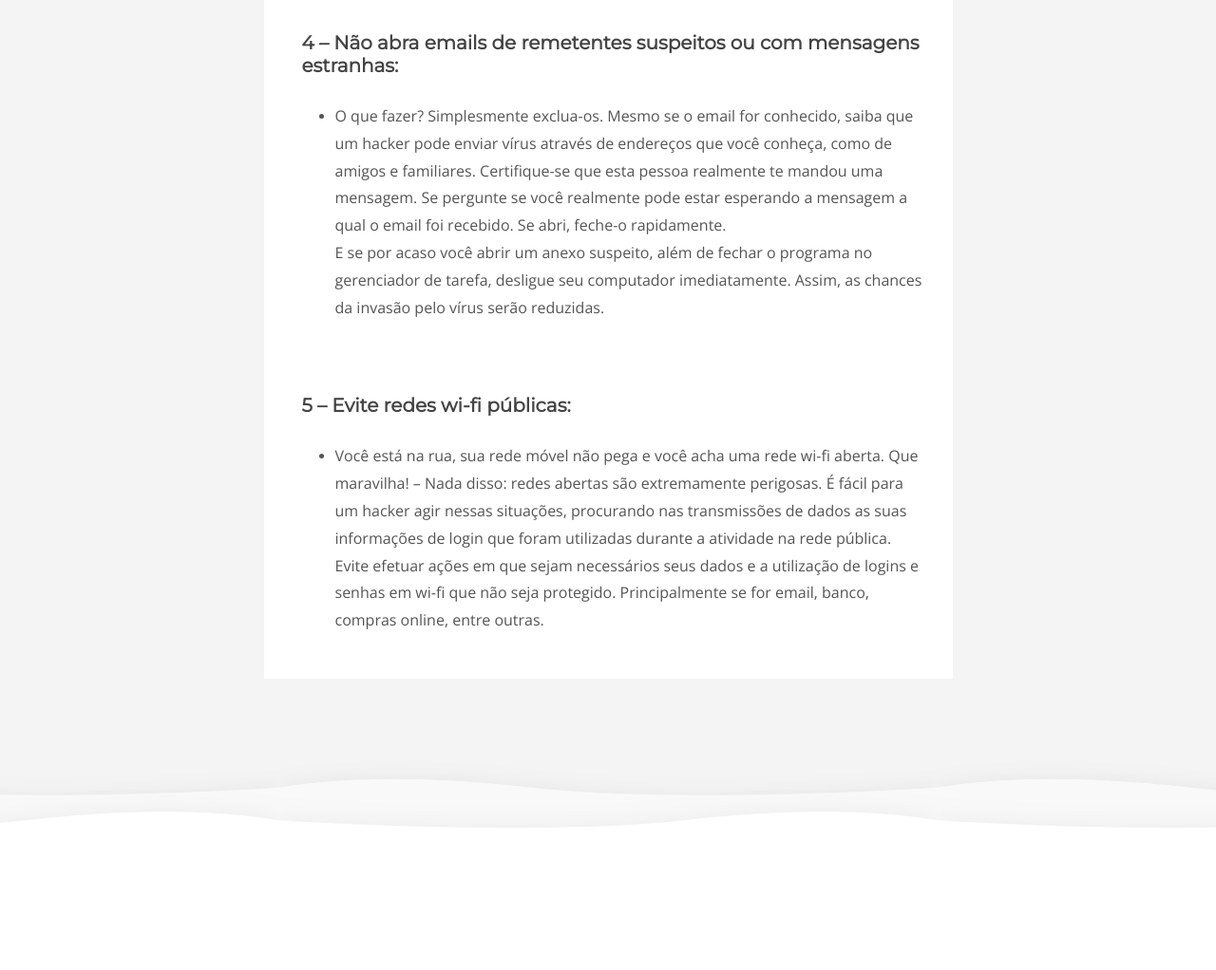
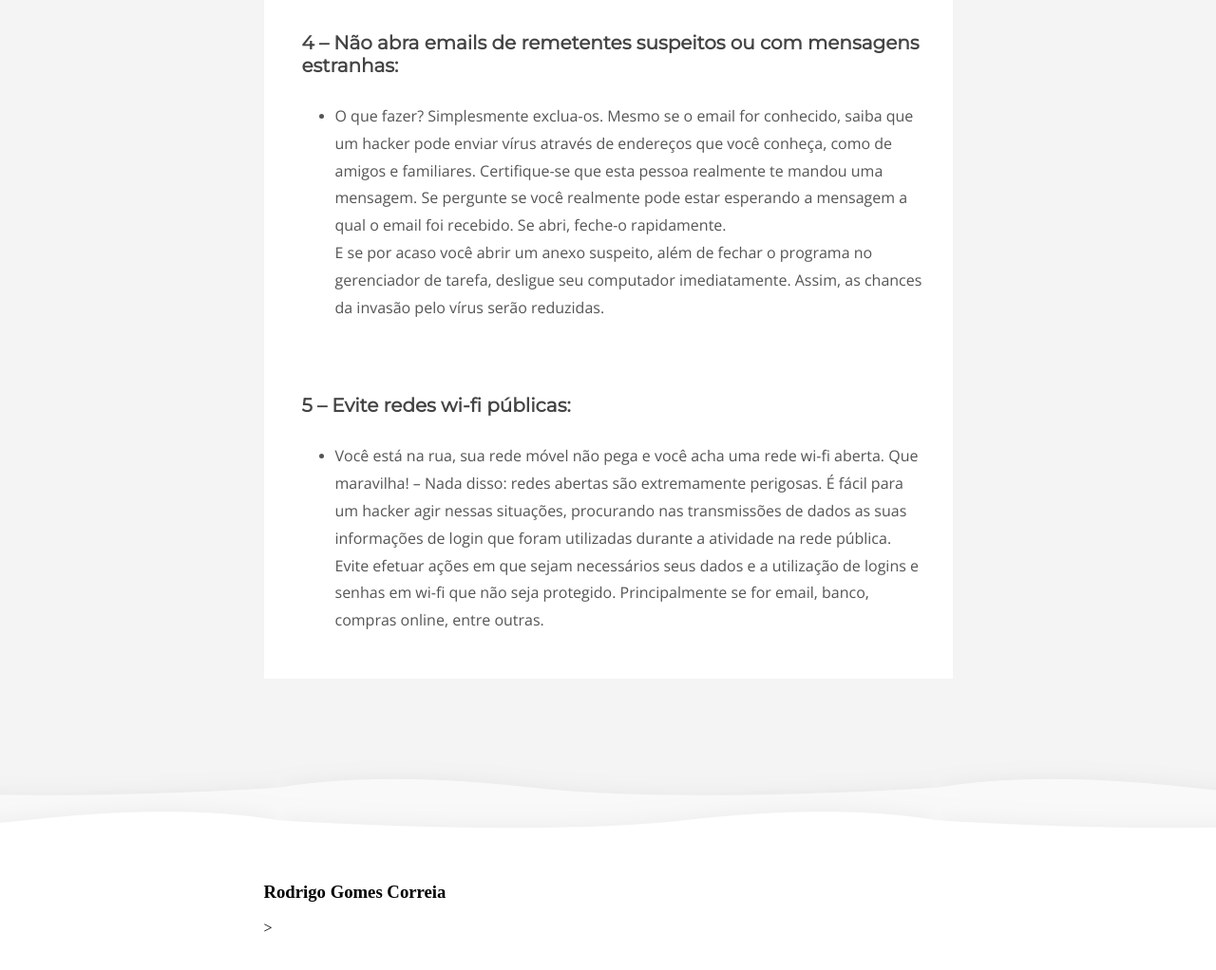
Before and after one commit to rodrigoscdc/rodrigoscdc.github.io, a plain HTML site: page file.html in a window 1280 px wide. Shown: the part 2081-3103 px from the top of the page at 95% size. Before the commit the page ends 3026 px from the top, so only its background shows below. Drawn offline with nearby package versions, Linux system fonts and the light colour scheme.

Commit message:
Nome do Aluno

```diff
--- a/file.html
+++ b/file.html
@@ -473,7 +473,7 @@
 <!--[if (!mso)&(!IE)]><!-->
 <div style="border-top:0px solid transparent; border-left:0px solid transparent; border-bottom:0px solid transparent; border-right:0px solid transparent; padding-top:15px; padding-bottom:35px; padding-right: 0px; padding-left: 0px;">
 <!--<![endif]-->
-<div></div>
+<div><h3>Rodrigo Gomes Correia</h3>></div>
 <!--[if (!mso)&(!IE)]><!-->
 </div>
 <!--<![endif]-->
```
